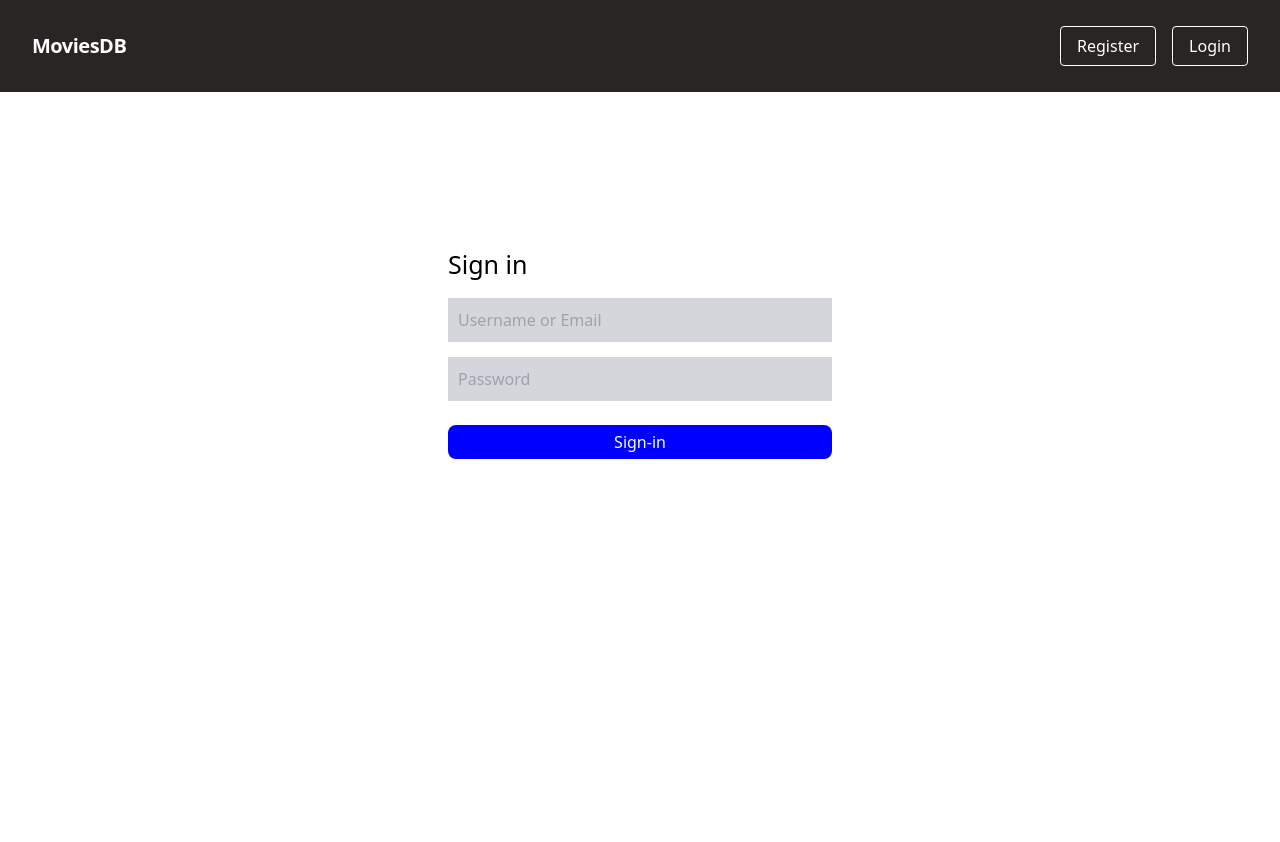
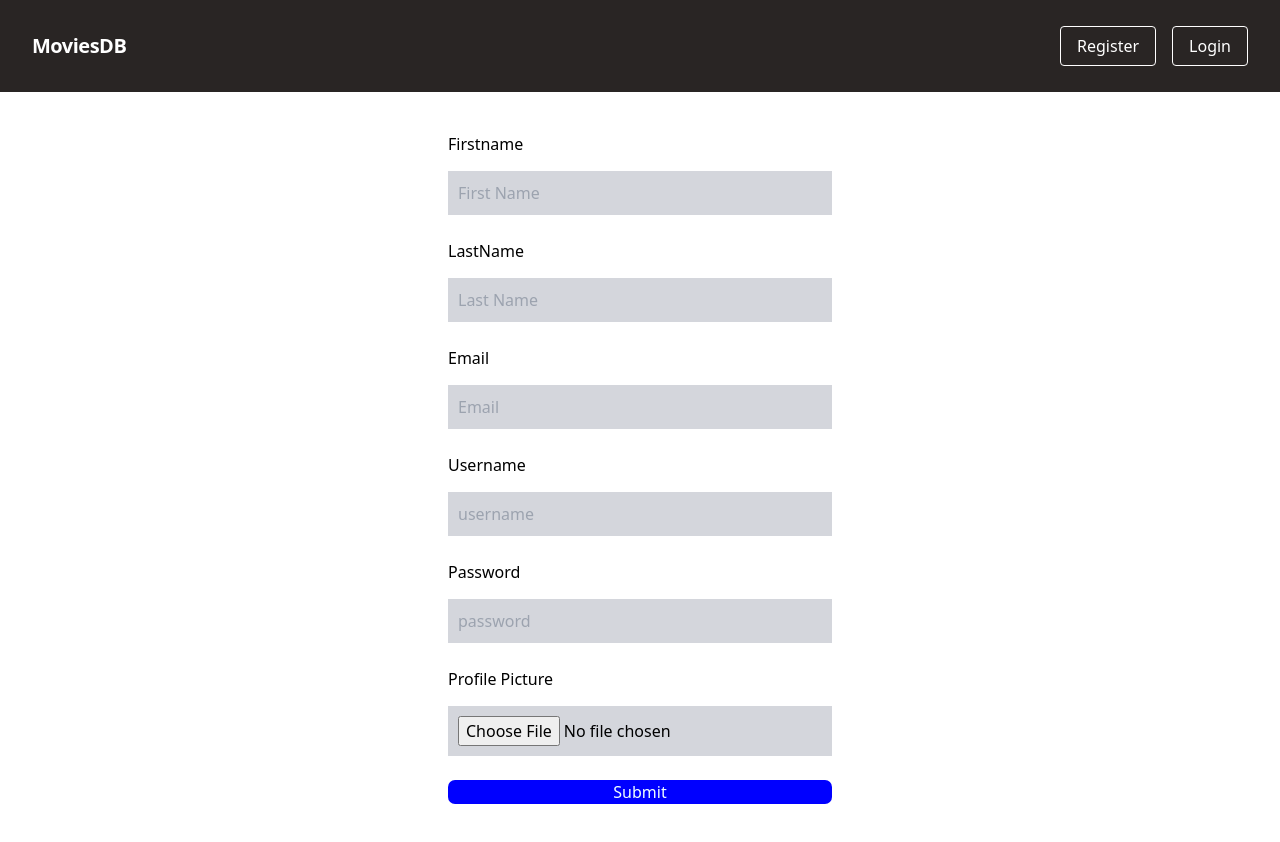
Before and after one commit to sathvikvittal/MoviesDB_frontend, a React (Create React App) app: page / in a window 1280 px wide. Before the commit the page ends 800 px from the top, so only its background shows below. Built offline with nearby package versions, Linux system fonts and the light colour scheme.

Commit message:
register page

```diff
--- a/src/components/views/LoginPage/Login.jsx
+++ b/src/components/views/LoginPage/Login.jsx
@@ -10,9 +10,9 @@ export default function Login() {
                 <form>
                     <div>
                         <h1>Sign in</h1>
-                        <input type="text" placeholder="Username or Email" style={{border:"1px sloid black"}}></input>
+                        <input type="text" placeholder="Username" name="username" style={{border:"1px sloid black"}}></input>
                         <br/>
-                        <input type="text" placeholder="Password" ></input>
+                        <input type="text" placeholder="Password" name="password"></input>
                         <br/><br/>
                         <button type="submit" className="submit-button">Sign-in</button>
                     </div>
--- /dev/null
+++ b/src/components/views/RegisterPage/Register.jsx
@@ -0,0 +1,44 @@
+import React from "react";
+import NavBar from "../NavBar/NavBar";
+import "./register.css"
+
+export default function Register(){
+    return (
+        <div>
+            <NavBar isLoggedIn={true} />
+            <form>
+                <label for="firstName">Firstname</label>
+                <br/>
+                <input type="text" placeholder="First Name" name="firstName"></input>
+                <br/><br/>
+
+                <label for="lastName">LastName</label>
+                <br/>
+                <input type="text" placeholder="Last Name" name="lastName"></input>
+                <br/><br/>
+
+                <label for="email">Email</label>
+                <br/>
+                <input type="email" placeholder="Email" name="email"></input>
+                <br/><br/>
+
+                <label for="username">Username</label>
+                <br/>
+                <input type="text" placeholder="username" name="username"></input>
+                <br/><br/>
+
+                <label for="password">Password</label>
+                <br/>
+                <input type="text" placeholder="password" name="password"></input>
+                <br/><br/>
+
+                <label for="picture">Profile Picture</label>
+                <br/>
+                <input type="file" name="picture"></input>
+                <br/><br/>
+                <button type="submit" className="submitButton">Submit</button>
+
+            </form>
+        </div>
+    )
+}
--- /dev/null
+++ b/src/components/views/RegisterPage/register.css
@@ -0,0 +1,13 @@
+form {
+    /* border: 1px solid black; */
+    margin-top: 40px;
+    margin-bottom: 40px;
+    width: 30%;
+}
+
+.submitButton{
+    width: 100%;
+    background-color: blue;
+    border-radius: 7px;
+    color: azure;
+}
--- a/src/index.js
+++ b/src/index.js
@@ -3,10 +3,11 @@ import ReactDOM from 'react-dom/client';
 import './index.css';
 import Home from './components/views/HomePage/Home';
 import Login from './components/views/LoginPage/Login';
+import Register from './components/views/RegisterPage/Register';
 
 const root = ReactDOM.createRoot(document.getElementById('root'));
 root.render(
-  <Login>
+  <Register>
 
-  </Login>
+  </Register>
 );
```
